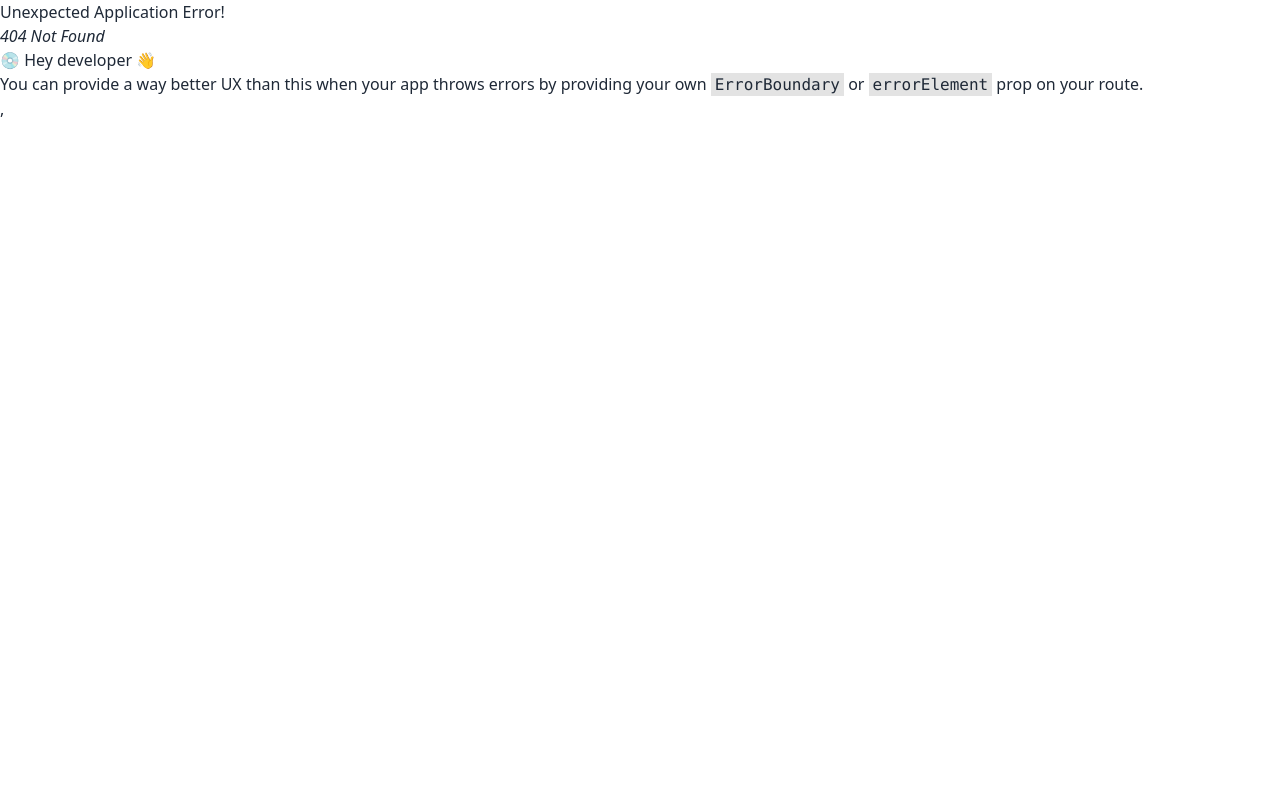
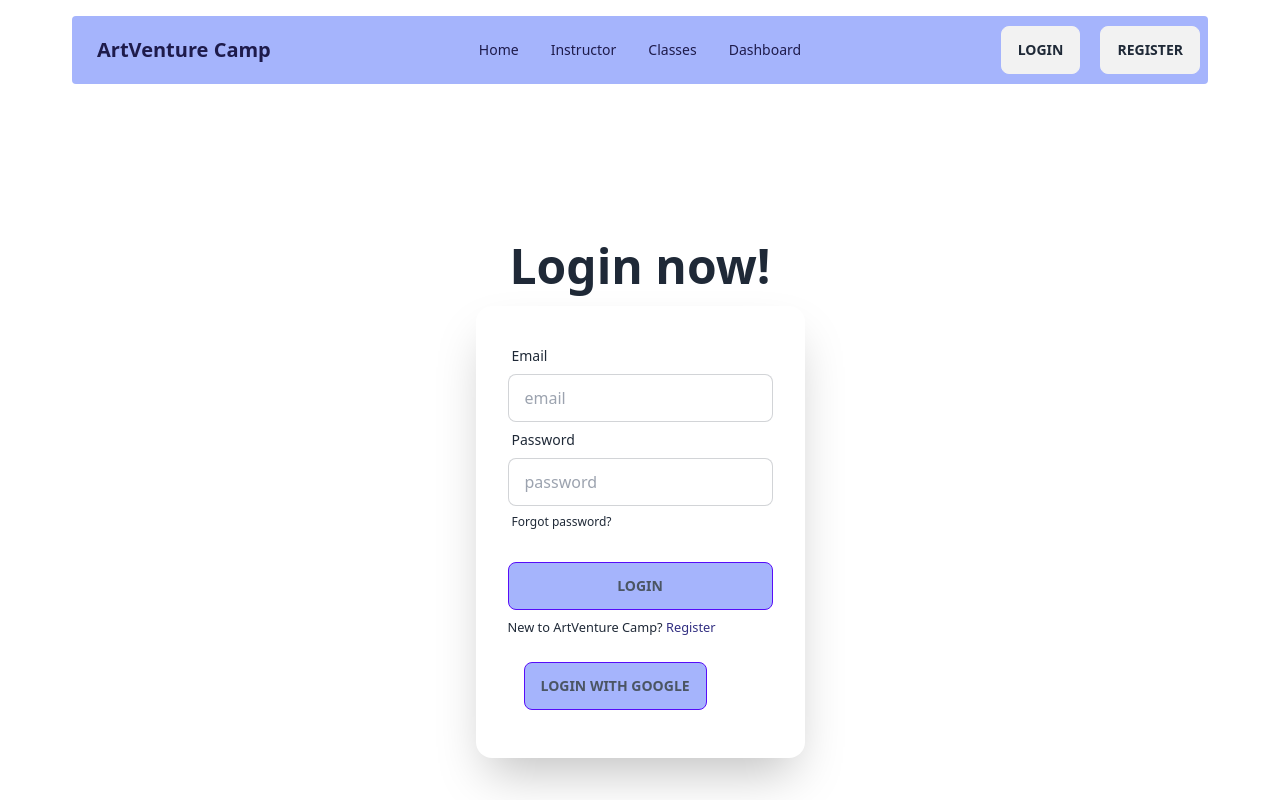
Before and after one commit to zannatin-tazri/summer-school-camp-client, a React (Vite) app: page /login in a window 1280 px wide. Before the commit this address had no page. Shown: the top 800 px of the page. Built offline with nearby package versions, Linux system fonts and the light colour scheme.

Commit message:
login register layout done

```diff
--- /dev/null
+++ b/src/pages/login/Login.jsx
@@ -0,0 +1,53 @@
+import { Link } from "react-router-dom";
+
+
+const Login = () => {
+    const handleLogin=event=>{
+        event.preventDefault();
+        const form=event.target;
+        const email=form.email.value;
+        const password=form.password.value;
+        console.log(email,password);
+      }
+    return (
+        <div className="hero min-h-screen bg-base-50 ">
+        <div className="hero-content flex-col lg:flex-col">
+          <div className="text-center ">
+            <h1 className="text-5xl font-bold">Login now!</h1>
+          </div>
+          <div className="card flex-shrink-0 w-full max-w-sm shadow-2xl bg-base-100">
+            <div className="card-body">
+              <form onSubmit={handleLogin}>
+              <div className="form-control">
+                <label className="label">
+                  <span className="label-text">Email</span>
+                </label>
+                <input type="text" placeholder="email" name="email" className="input input-bordered" />
+              </div>
+              <div className="form-control">
+                <label className="label">
+                  <span className="label-text">Password</span>
+                </label>
+                <input type="password" placeholder="password" name="password" className="input input-bordered" />
+                <label className="label">
+                  <a href="#" className="label-text-alt link link-hover">Forgot password?</a>
+                </label>
+              </div>
+              <div className="form-control mt-6">
+
+                <input className="btn btn-primary bg-indigo-300 text-gray-600" type="submit" value="Login" />
+              </div>
+              </form>
+              <small>New to ArtVenture Camp? <Link className="text-indigo-900" to='/register'>Register</Link> </small>
+
+              <div>
+                <button className=" m-4 btn btn-primary bg-indigo-300 text-gray-600">Login with Google</button>
+              </div>
+            </div>
+          </div>
+        </div>
+      </div>
+    );
+};
+
+export default Login;
--- /dev/null
+++ b/src/pages/register/Register.jsx
@@ -0,0 +1,50 @@
+import { Link } from "react-router-dom";
+
+
+const Register = () => {
+    const handleRegister=event=>{
+        event.preventDefault();
+        const form=event.target;
+        const email=form.email.value;
+        const password=form.password.value;
+        console.log(email,password);
+      }
+
+    return (
+        <div className="hero min-h-screen bg-base-50 ">
+        <div className="hero-content flex-col lg:flex-col">
+          <div className="text-center ">
+            <h1 className="text-5xl font-bold">Register now!</h1>
+          </div>
+          <div className="card flex-shrink-0 w-full max-w-sm shadow-2xl bg-base-100">
+            <div className="card-body">
+              <form onSubmit={handleRegister}>
+              <div className="form-control">
+                <label className="label">
+                  <span className="label-text">Email</span>
+                </label>
+                <input type="text" placeholder="email" name="email" className="input input-bordered" />
+              </div>
+              <div className="form-control">
+                <label className="label">
+                  <span className="label-text">Password</span>
+                </label>
+                <input type="password" placeholder="password" name="password" className="input input-bordered" />
+                <label className="label">
+                  <a href="#" className="label-text-alt link link-hover">Forgot password?</a>
+                </label>
+              </div>
+              <div className="form-control mt-6">
+
+                <input className="btn btn-primary bg-indigo-300 text-gray-600" type="submit" value="Login" />
+              </div>
+              </form>
+              <small>Already have an account? <Link className="text-indigo-900" to='/login'>Login</Link> </small>
+            </div>
+          </div>
+        </div>
+      </div>
+    );
+};
+
+export default Register;
--- a/src/pages/shared/Header/Header.jsx
+++ b/src/pages/shared/Header/Header.jsx
@@ -32,8 +32,8 @@
     </ul>
   </div>
   <div className="navbar-end gap-5">
-    <a className="btn">Login</a>
-    <a className="btn">Register</a>
+    <Link to='/login' className="btn">Login</Link>
+    <Link to='/register' className="btn">Register</Link>
   </div>
 </div>
 
--- a/src/providor/AuthProvider.jsx
+++ /dev/null
@@ -1,62 +0,0 @@
-/* eslint-disable react/prop-types */
-import { createContext, useEffect, useState } from "react";
-import { GoogleAuthProvider, createUserWithEmailAndPassword, getAuth, onAuthStateChanged, signInWithEmailAndPassword, signInWithPopup, signOut } from "firebase/auth";
-import app from "../firebase/firebase.config";
-
-export const AuthContext=createContext();
-const auth=getAuth(app);
-
-const googleAuthProvider=new GoogleAuthProvider();
-
-
-const AuthProvider = ({children}) => {
-    const [user ,setUser]=useState(null);
-    const [loading, setLoading]=useState(true);
-
-    const createUser=(email,password)=>{
-        setLoading(true);
-        return createUserWithEmailAndPassword(auth, email,password)
-    }
-
-
-    const login=(email,password)=>{
-        setLoading(true);
-        return signInWithEmailAndPassword(auth, email, password);
-    }
-
-    const loginWithGoogle=()=>{
-        return signInWithPopup(auth, googleAuthProvider);
-    }
-
-    const logout=()=>{
-        return signOut(auth);
-    }
-    useEffect(()=>{
-    const unsubscribe= onAuthStateChanged(auth, currentUser=>{
-
-            console.log('current user',currentUser);
-            setUser(currentUser);
-            setLoading(false);
-        });
-        return ()=>{
-            return unsubscribe();
-        }
-    },[])
-
-    const authInfo={
-
-        user,
-        loading,
-        createUser,
-        login,
-        loginWithGoogle,
-        logout
-    }
-    return (
-        <AuthContext.Provider value={authInfo}>
-            {children}
-        </AuthContext.Provider>
-    );
-};
-
-export default AuthProvider;
```
Also changed, not shown: src/routes/Routes.jsx (+10 -0 lines).
